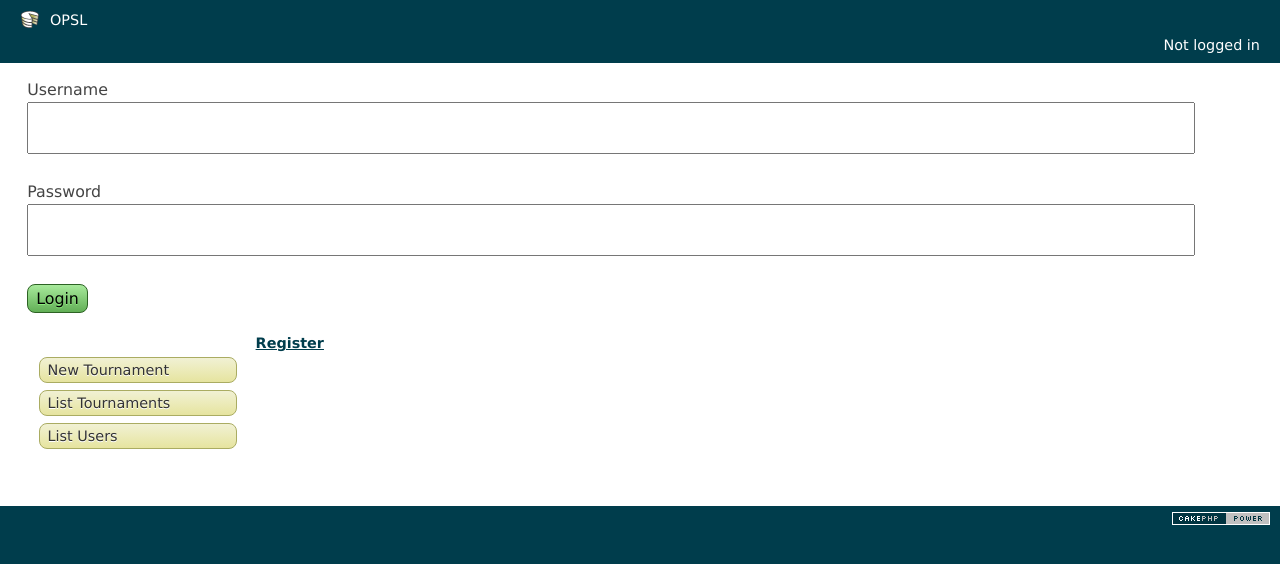
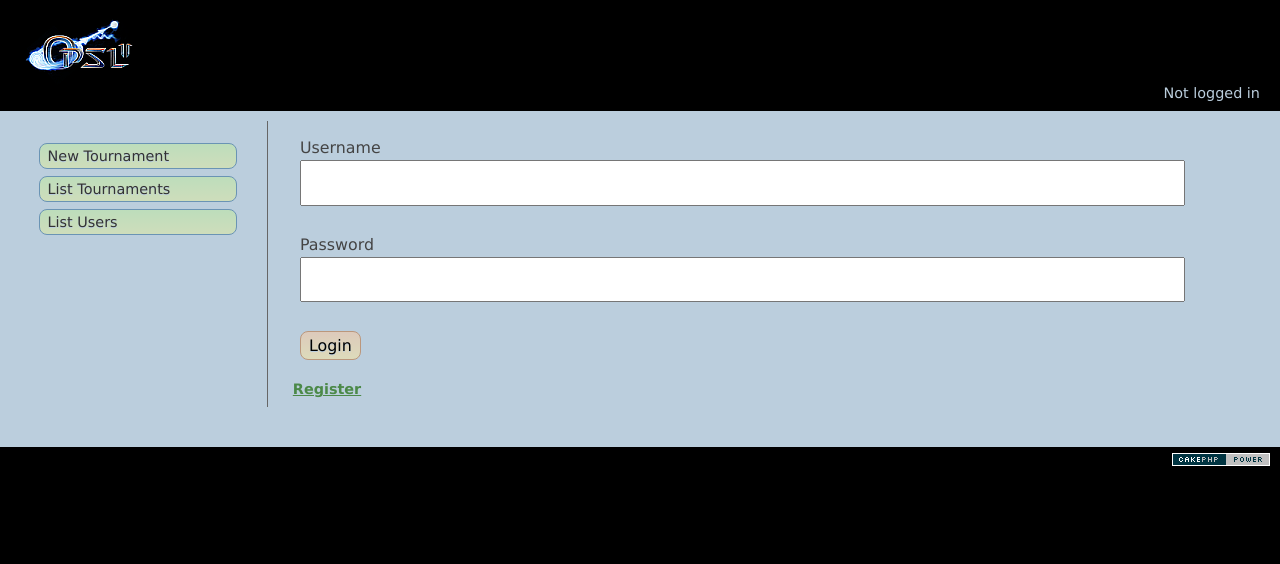
Before and after one commit to fleshgolem/caketourney, a CakePHP app: the page made by app/views/users/login.ctp in a window 1280 px wide. Shown: the top 564 px of the page. Run offline with PHP 8.4 and a stand-in for CakePHP, Linux system fonts and the light colour scheme; the template is opened without the code that fills it, so the values that code supplies are empty; form fields are guessed from the names that the template uses; some libraries are stand-ins or nearby versions.

Commit message:
new colours \o/

```diff
--- a/app/views/layouts/default.ctp
+++ b/app/views/layouts/default.ctp
@@ -36,8 +36,10 @@
 <body>
 	<div id="container">
 		<div id="header">
-			<h1><?php echo $this->Html->link(__('OPSL', true), '/'); ?></h1>
-			<div class="buttons" align="right">
+			<div  align="left" width="50%">
+				<?php echo $this->Html->image('OPSL_logo_small.png');?>
+			</div>
+			<div  class="buttons" align="right"width="50%">
 				<?php
 
 				if ($this->Session->check('Auth.User'))
@@ -80,8 +82,9 @@
 					array('target' => '_blank', 'escape' => false)
 				);
 			?>
+			<?php echo $this->element('sql_dump'); ?>
 		</div>
 	</div>
-	<?php echo $this->element('sql_dump'); ?>
+
 </body>
 </html>
--- a/app/views/users/login.ctp
+++ b/app/views/users/login.ctp
@@ -1,3 +1,4 @@
+<div class="view">
 <?php
 echo $this->Form->create(array('action' => 'login'));
 echo $this->Form->input('username');
@@ -6,3 +7,4 @@ echo $this->Form->end('Login');
 ?>
 
 <a href="register">Register</a>
+</div>
--- a/app/webroot/css/cake.generic.css
+++ b/app/webroot/css/cake.generic.css
@@ -23,21 +23,21 @@
 
 /** General Style Info **/
 body {
-	background: #003d4c;
-	color: #fff;
+	background: #000;
+	color: #BBCEDD;
 	font-family:'lucida grande',verdana,helvetica,arial,sans-serif;
 	font-size:90%;
 	margin: 0;
 }
 a {
-	color: #003d4c;
+	color: #4B8948;
 	text-decoration: underline;
 	font-weight: bold;
 }
 
 .invert a
 {
-	color: #fff;
+	color: #BBCEDD;
 	text-decoration: underline;
 	font-weight: bold;
 }
@@ -53,23 +53,21 @@ h1, h2, h3, h4 {
 	margin-bottom:0.5em;
 }
 h1 {
-	background:#fff;
-	color: #003d4c;
+	color: #AF9BCA;
 	font-size: 100%;
 }
 h2 {
-	background:#fff;
-	color: #e32;
+	color: #9A7051;
 	font-family:'Gill Sans','lucida grande', helvetica, arial, sans-serif;
 	font-size: 190%;
 }
 h3 {
-	color: #993;
+	color:#69B088;
 	font-family:'Gill Sans','lucida grande', helvetica, arial, sans-serif;
 	font-size: 165%;
 }
 h4 {
-	color: #993;
+	color: #69B088;
 	font-weight: normal;
 }
 ul, li {
@@ -83,26 +81,27 @@ ul, li {
 
 #header{
 	padding: 10px 20px;
+	background-color:#000;
 }
 #header h1 {
-	line-height:20px;
-	background: #003d4c url('../img/cake.icon.png') no-repeat left;
-	color: #fff;
+	line-height:100px;
+	background: #003d4c url('../img/OPSL_logo_small.png') no-repeat left;
+	color: #BBCEDD;
 	padding: 0px 30px;
 }
 #header h1 a {
-	color: #fff;
+	color: #BBCEDD;
 	background: #003d4c;
 	font-weight: normal;
 	text-decoration: none;
 }
 #header h1 a:hover {
-	color: #fff;
+	color: #BBCEDD;
 	background: #003d4c;
 	text-decoration: underline;
 }
 #content{
-	background: #fff;
+	background: #BBCEDD;
 	clear: both;
 	color: #333;
 	padding: 10px 20px 40px 20px;
@@ -112,6 +111,7 @@ ul, li {
 	clear: both;
 	padding: 6px 10px;
 	text-align: right;
+	background:#000;
 }
 
 /** containers **/
@@ -347,23 +347,23 @@ input[type=submit] {
 	width: auto;
 }
 form .submit input[type=submit] {
-	background:#62af56;
-	background: -webkit-gradient(linear, left top, left bottom, from(#a8ea9c), to(#62af56));
-	background-image: -moz-linear-gradient(top, #a8ea9c, #62af56);
-	border-color: #2d6324;
+	background:#DDCABB;
+	background: -webkit-gradient(linear, left top, left bottom, from(#DDCABB), to(#DDDBBB));
+	background-image: -moz-linear-gradient(top, #DDCABB, #DDDBBB);
+	border-color: #BB977C;
 	color: #000;
-	text-shadow: #8cee7c 0px 1px 0px;
+	#text-shadow: #8cee7c 0px 1px 0px;
 }
 form .submit input[type=submit]:hover {
-	background:#4ca83d;
-	background: -webkit-gradient(linear, left top, left bottom, from(#85e573), to(#4ca83d));
-	background-image: -moz-linear-gradient(top, #85e573, #4ca83d);
+	background:#E5D7CD;
+	background: -webkit-gradient(linear, left top, left bottom, from(#E5D7CD), to(#E5E3CD));
+	background-image: -moz-linear-gradient(top, #E5D7CD, #E5E3CD);
 }
 
 /** Notices and Errors **/
 div.message {
 	clear: both;
-	color: #fff;
+	color: #BBCEDD;
 	font-size: 140%;
 	font-weight: bold;
 	margin: 0 0 1em 0;
@@ -432,16 +432,16 @@ div.buttons a,
 td.actions a {
 	font-weight:normal;
 	padding: 4px 8px;
-	background:#e6e49f;
-	background: -webkit-gradient(linear, left top, left bottom, from(#f1f1d4), to(#e6e49f));
-	background-image: -moz-linear-gradient(top, #f1f1d4, #e6e49f);
+	background:#BDDDBB;
+	background: -webkit-gradient(linear, left top, left bottom, from(#BDDDBB), to(#CEDDBB));
+	background-image: -moz-linear-gradient(top, #BDDDBB, #CEDDBB);
 	color:#333;
-	border:1px solid #aaac62;
+	border:1px solid #6A94B4;
 	-webkit-border-radius:8px;
 	-moz-border-radius:8px;
 	border-radius:8px;
 	text-decoration:none;
-	text-shadow: #fff 0px 1px 0px;
+	text-shadow: #BBCEDD 0px 1px 0px;
 	min-width: 0;
 }
 input[type=submit]:hover,
```
Also changed, not shown: other parts of app/webroot/css/cake.generic.css (+13 -13 lines), app/webroot/img/OPSL_logo_small.png (added).
